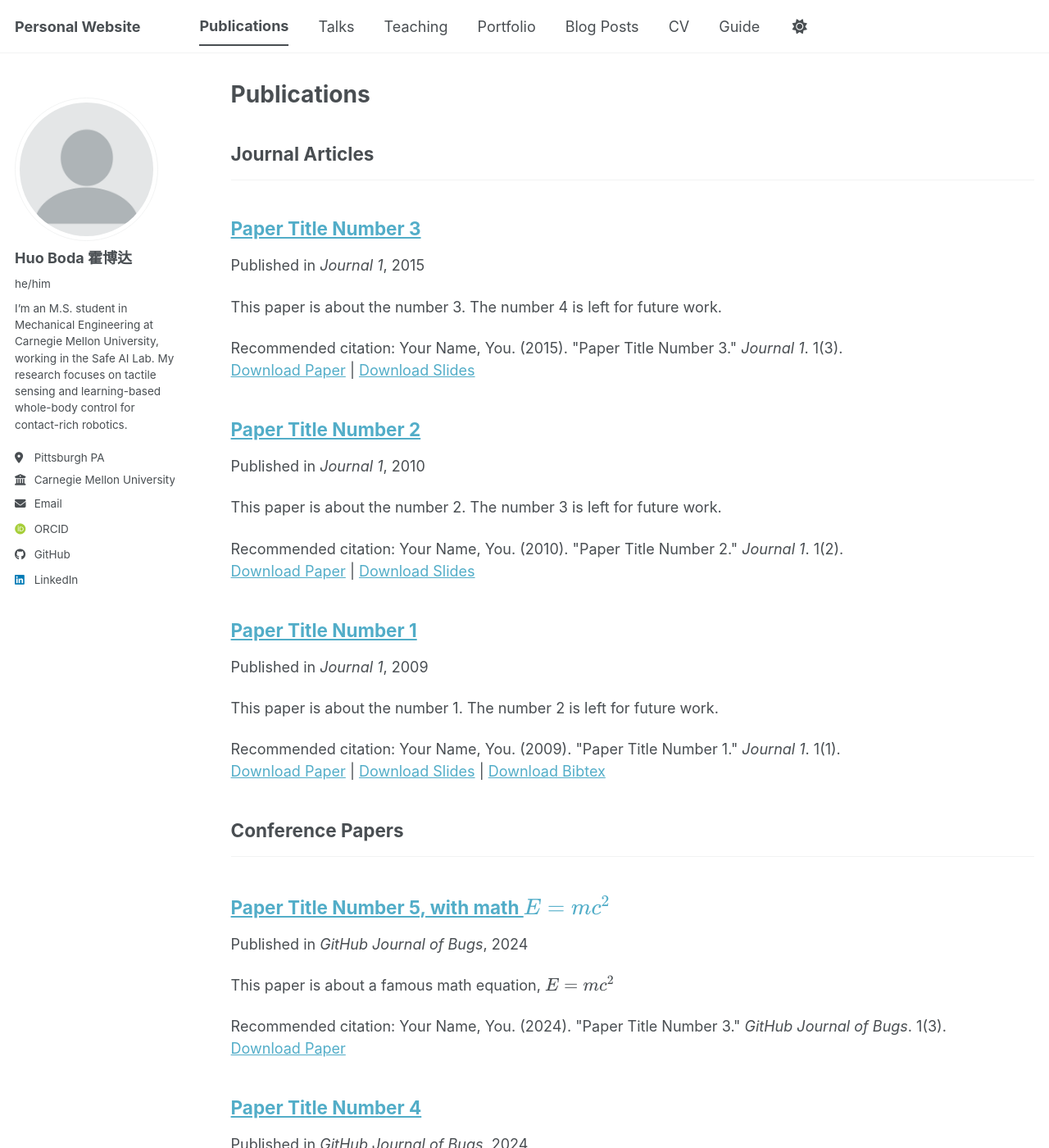
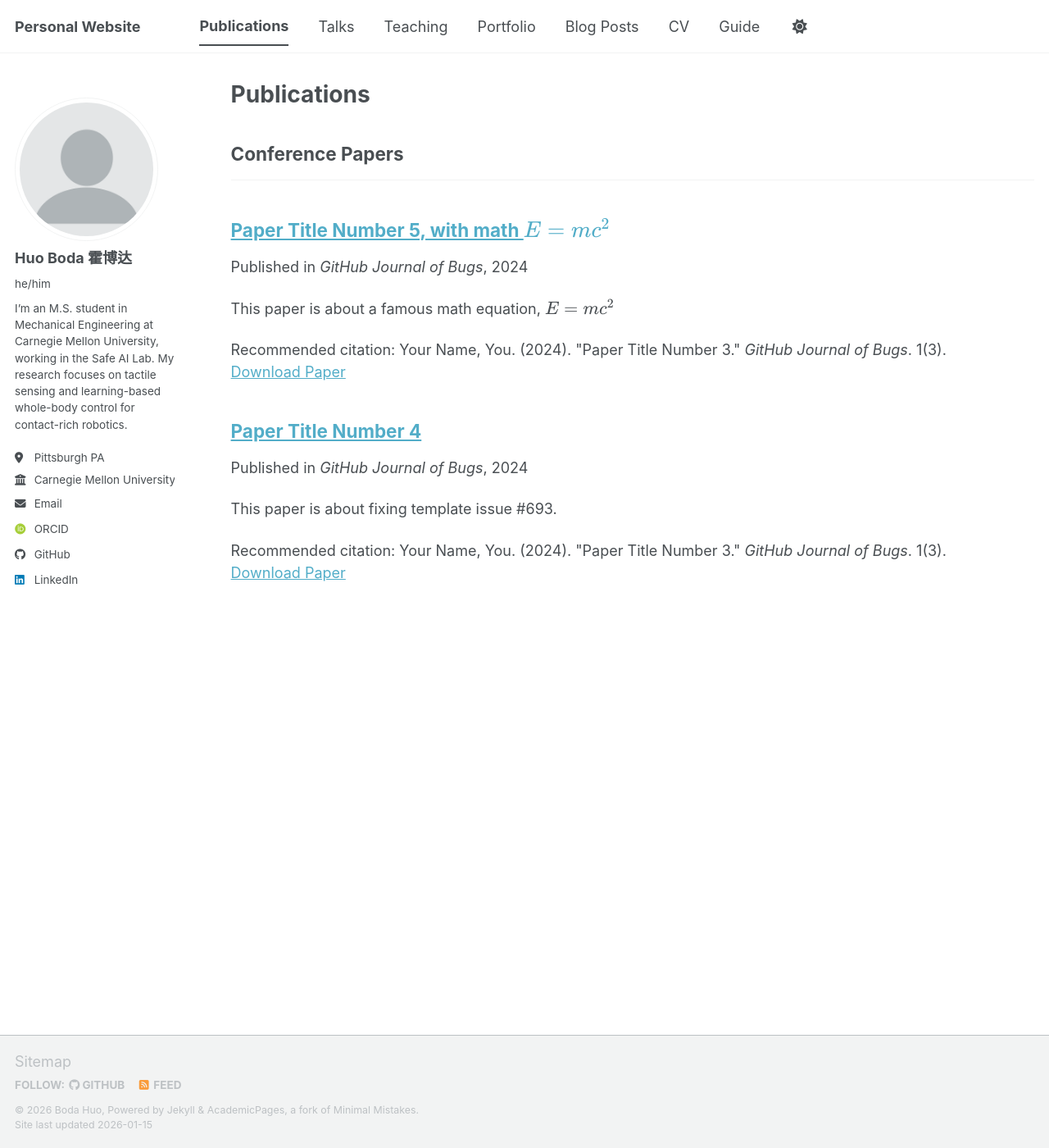
Before and after one commit to bodahuo/bodahuo.github.io, a Jekyll site: the page built from _pages/publications.html, in a window 1280 px wide and 1400 px high. Shown: the whole window at 82% size. Built offline with Jekyll 4.4.1, drawn with Linux system fonts in a browser that asks for light colours; some web fonts are replaced; a script bundle is joined from its source files by our own code; library files that are not in the unit come from our copies; some of the changed lines change nothing that is shown.

Commit message:
Disable publication categories for books and manuscripts
Comment out publication categories for books and manuscripts.

```diff
--- a/_config.yml
+++ b/_config.yml
@@ -84,10 +84,10 @@ author:
 
 # Publication Category - The following the list of publication categories and their headings
 publication_category:
-  books:
-    title: 'Books'
-  manuscripts:
-    title: 'Journal Articles'
+  #books:
+    #title: 'Books'
+  #manuscripts:
+    #title: 'Journal Articles'
   conferences:
     title: 'Conference Papers'
 
```
